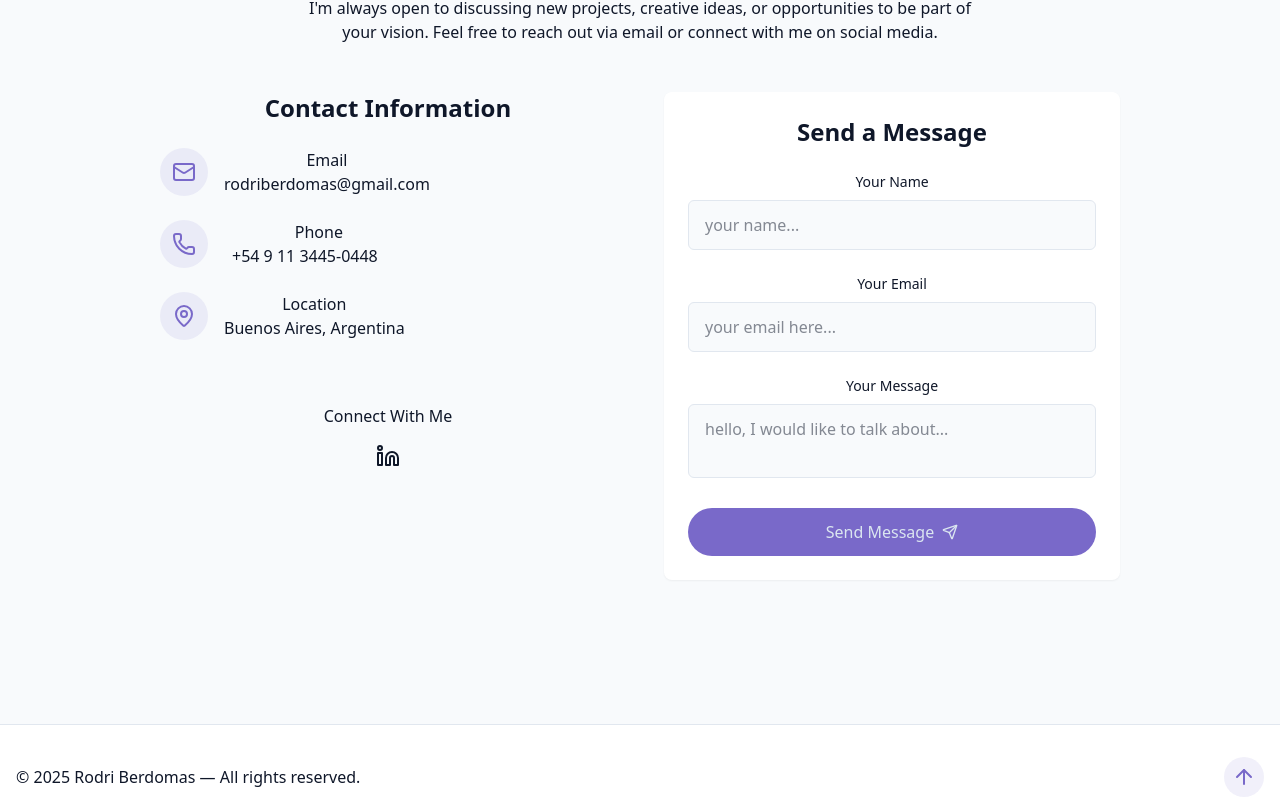
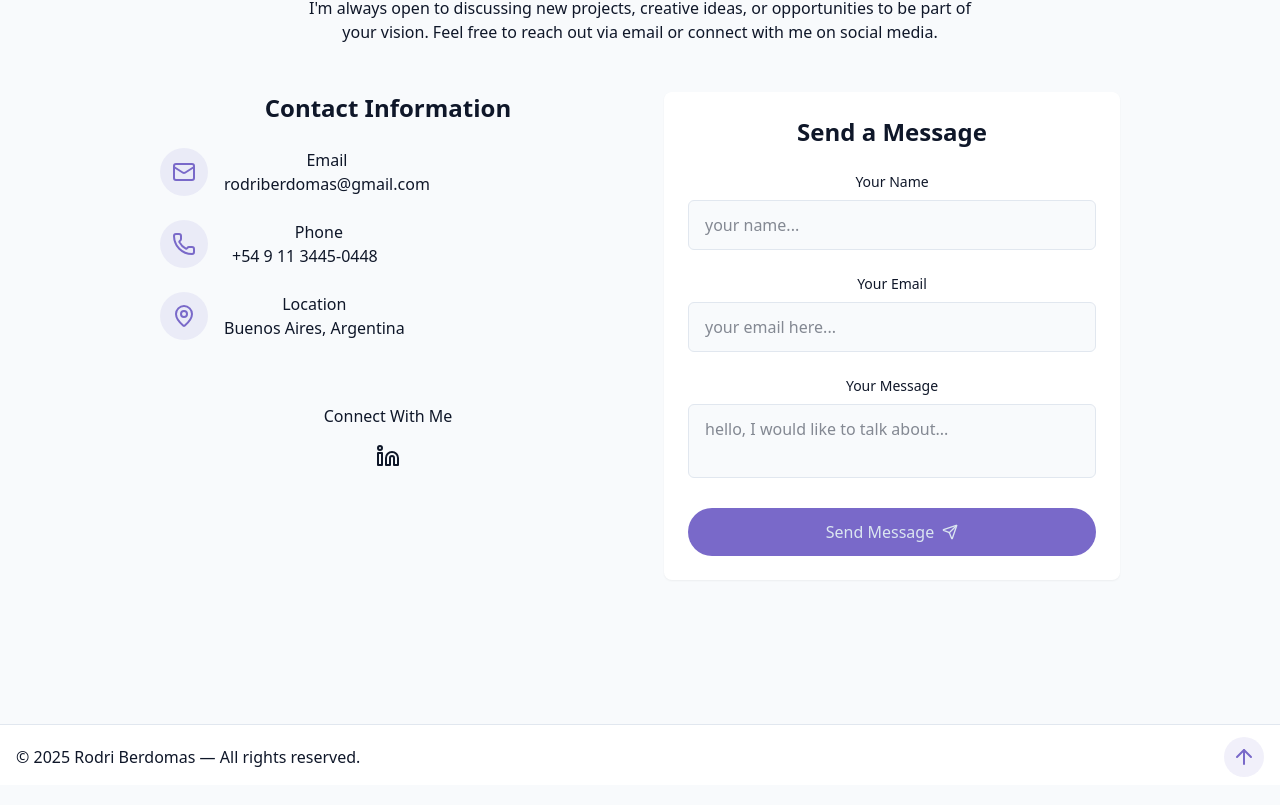
Before and after one commit to rodriberdo96/Personal-PortfolioWeb, a React (Vite) app: page / in a window 1280 px wide. Shown: the part 3860-4665 px from the top of the page. Built offline with nearby package versions, Linux system fonts and the light colour scheme.

Commit message:
Fixed footer an themetoggle

```diff
--- a/src/components/Footer.jsx
+++ b/src/components/Footer.jsx
@@ -2,7 +2,7 @@ import { ArrowUp } from "lucide-react"
 
 
 export const Footer = () => {
-    return <footer className="py-2 px-4 bg-card relative border-t border-border mt-12 pt-8 flex flex-wrap justify-between items-center">
+    return <footer className="py-2 px-4 bg-card relative border-t border-border mt-12 pt-3 flex flex-wrap justify-between items-center">
         {" "}
         <p classname= "text-sm text-muted-foreground">
             &copy; {new Date().getFullYear()} Rodri Berdomas — All rights reserved.
--- a/src/components/ThemeToggle.jsx
+++ b/src/components/ThemeToggle.jsx
@@ -26,7 +26,7 @@ export const ThemeToggle = () => {
         }
     };
     return (
-        <button onClick={toggleTheme} className={cn("fixed max-sm:hidden top-4 right-5 z-50 p-2 rounded-full transition-colors duration-300",
+        <button onClick={toggleTheme} className={cn("fixed max-sm:hidden top-2 right-5 z-50 p-2 rounded-full transition-colors duration-300",
     "focus:outline-hidden")}>
             {isDarkMode ? <Sun className='h-6 w-6 text-yellow-300'/> : <Moon className='h-6 w-6 text-blue-900'/>}
         </button>
```
